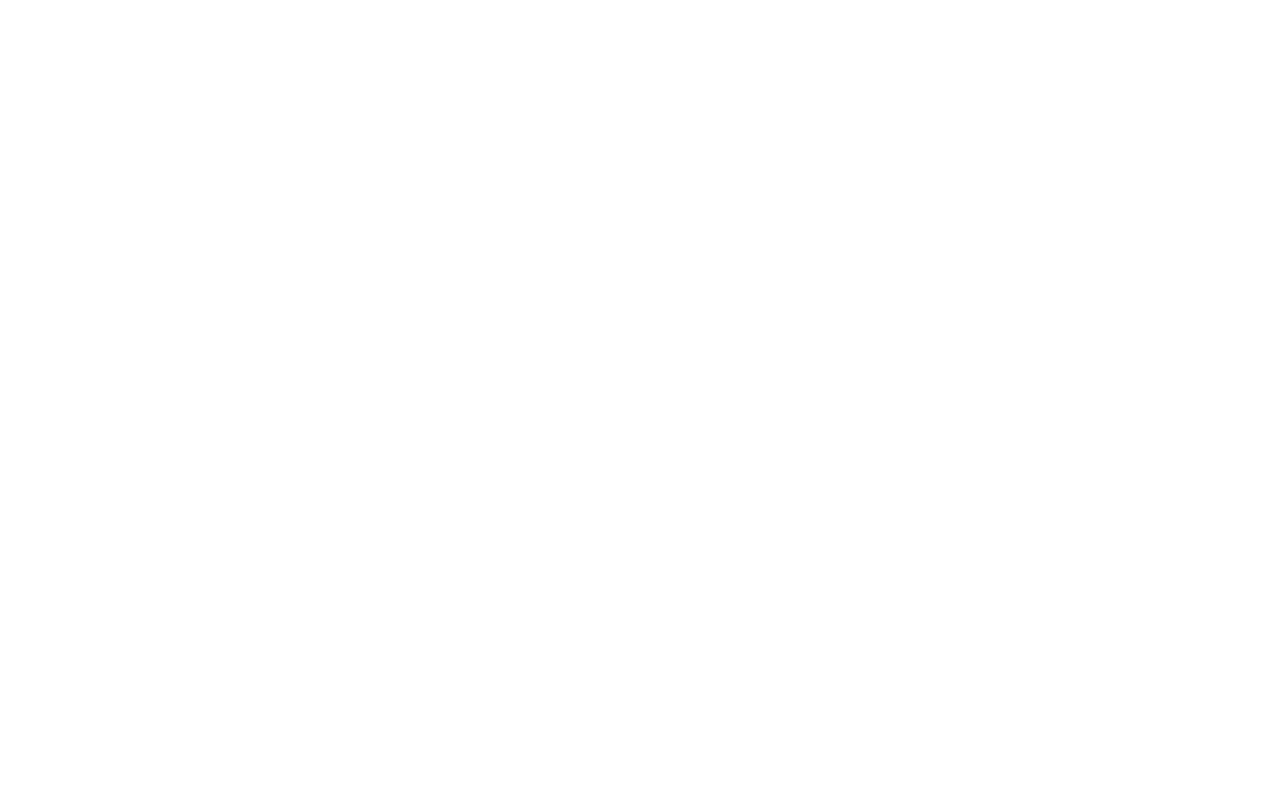
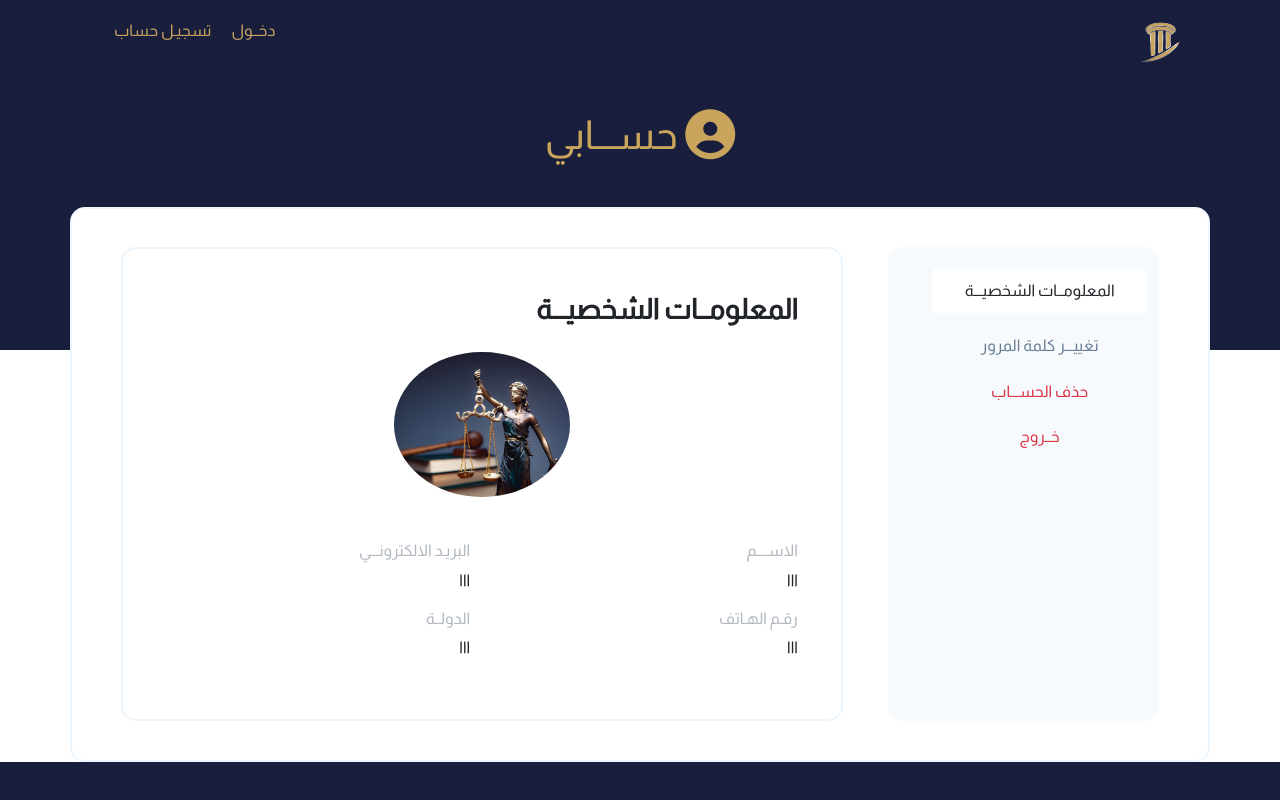
Before and after one commit to EmanGamal1/Lawer_Project, a Vue app: page /user-profile in a window 1280 px wide. Before the commit this address had no page. Shown: the top 800 px of the page. Built offline with nearby package versions, Linux system fonts and the light colour scheme.

Commit message:
profile design

```diff
--- a/src/components/FooterComponent/FooterComponent.vue
+++ b/src/components/FooterComponent/FooterComponent.vue
@@ -1,6 +1,7 @@
 <template>
-    <footer class="container">
-        <div class="row">
+    <footer class="footer container-fluid">
+        <div class="container">
+        <div class="row ">
             <div class="col-lg-2">
                 <img src="src/assets/images/icons/logoSite.png" alt="logoFooter" />
             </div>
@@ -68,13 +69,16 @@
                 2023 &copy;محــاماة، تم تصميمه من قبل العالميـــة
             </p>
         </div>
+    </div>
     </footer>
 </template>
 
 <style scoped>
-.container{
+.footer{
     color: white !important;
     font-size: 14px;
+    padding-top: 5%;
+    background-color: #181E3C;
 }
 li{
     list-style: none;
--- a/src/components/LoginInputs/LoginInputs.vue
+++ b/src/components/LoginInputs/LoginInputs.vue
@@ -41,6 +41,7 @@
                 if (response.status === 200) {
                     // Set the token in local storage
                     const token = response.data.token;
+                    console.log(response.data.token);
                     localStorage.setItem('token', token);
                 } else {
                     // Login failed, handle error
--- a/src/components/NavBarAuth/NavBarAuth.vue
+++ b/src/components/NavBarAuth/NavBarAuth.vue
@@ -1,6 +1,6 @@
 <template>
     <nav class="navbar">
-      <img src="./../../assets/images/icons/logo.png" alt="client" />
+      <router-link to="/"><img src="./../../assets/images/icons/logo.png" alt="client" /></router-link>
       <div class="d-flex">
         <img src="./../../assets/images/icons/langIcon.png" alt="client" />
         <p class="routeSpan">Ar</p>
--- a/src/components/NavBarSite/NavBarSite.vue
+++ b/src/components/NavBarSite/NavBarSite.vue
@@ -1,7 +1,7 @@
 <template>
     <div class="container">
         <nav class="navbar d-flex">
-        <img src="./../../assets/images/icons/logoSite.png" alt="client" />
+        <router-link to="/"><img src="./../../assets/images/icons/logoSite.png" alt="client" /></router-link>
         <div class="d-flex">
             <ul class="navbarLi">
                 <router-link to="/login" class="routeSpan"><li>دخــول</li></router-link>
--- /dev/null
+++ b/src/components/ProfileHeader/ProfileHeader.vue
@@ -0,0 +1,32 @@
+<template>
+    <div class="container-fluid">
+    <div class="row">
+        <div class="col-lg-6">
+            <img src="src/assets/images/profileHeader.png" alt="profileHeaderIMG" class="profileHeaderIMG" />
+        </div>
+        <div class="col-lg-6 headerText">
+            <h1>
+                <span class="coloredSpan">خدمـة</span>
+                 استشــارية<br/>
+                  قانونيــة متخصصــة
+            </h1>
+            <p>
+                تأسست الشركة في عام 1990 في كولكاتا بالهند كشركة قانونية للملكية الفكرية.
+            </p>
+        </div>
+    </div>
+</div>
+</template>
+
+<style scoped>
+.row{
+    color: white;
+}
+.profileHeaderIMG{
+    width: 400px;
+    height: auto;
+}
+.headerText{
+    margin-top: 6%;
+}
+</style>
--- /dev/null
+++ b/src/components/UserProfileDetails/UserProfileDetails.vue
@@ -0,0 +1,96 @@
+<template>
+    <h1 class="coloredSpan text-center mb-5">
+        <i class='fas fa-user-circle fa-lg'></i>
+        حســـابي</h1>
+        <div class="profileDetails container">
+            <div class="row wrapper">
+                <div class="sideBar col-lg-3">
+                    <ul class="profileUL">
+                        <li class="selected">المعلومــات الشخصيـــة</li>
+                        <li class="changePassSpan">تغييـــر كلمة المرور</li>
+                        <li class="text-danger">حذف الحســـاب</li>
+                        <li class="text-danger">خــروج</li>
+                    </ul>
+                </div>
+                <div class="personalInfo col-lg-8">
+                <h3>المعلومــات الشخصيـــة</h3>
+                <div class="row">
+                    <img src="src/assets/images/lady-justice-with-books-table.jpg" alt="profilePicture" class="profilePicture" />
+                </div>
+                <div class="row content">
+                    <div class="col-lg-6">
+                        <h6 class="infoTitle">الاســــم</h6>
+                        <p>ااا</p>
+                    </div>
+                    <div class="col-lg-6">
+                        <h6 class="infoTitle">البريـد الالكترونـــي</h6>
+                        <p>ااا</p>
+                    </div>
+                    <div class="col-lg-6">
+                        <h6 class="infoTitle">رقـم الهـاتف</h6>
+                        <p>ااا</p>
+                    </div>
+                    <div class="col-lg-6">
+                        <h6 class="infoTitle">الدولــة</h6>
+                        <p>ااا</p>
+                    </div>
+                </div>
+                </div>
+            </div>
+        </div>
+
+</template>
+
+<style scoped>
+.profileDetails{
+    border: 2px solid #EDF6FD;
+    border-radius: 15px;
+    background-color: white;
+    padding: 3%;
+}
+.wrapper{
+    justify-content: space-around;
+}
+.sideBar{
+    border-radius: 15px;
+    background-color: #F6FAFC;
+}
+.personalInfo{
+    border-radius: 15px;
+    border: 2px solid #EDF6FD;
+    padding: 4%;
+}
+.personalInfo h3{
+    font-weight: bold;
+    margin-bottom: 4%;
+}
+.profilePicture{
+    border-radius: 50%;
+    width: 200px;
+    height: auto;
+    margin: auto;
+}
+.infoTitle{
+    color: #B1B8C0;
+}
+.profileUL{
+    margin:auto;
+    list-style: none;
+    text-align: center;
+}
+.profileUL li{
+    margin-top: 10%;
+    cursor: pointer;
+}
+.selected{
+    background-color: white;
+    border-radius: 5px;
+    padding: 10px;
+}
+.changePassSpan{
+    color: #697E95;
+}
+.content{
+    margin-top: 7%;
+}
+</style>
--- a/src/main.ts
+++ b/src/main.ts
@@ -12,12 +12,10 @@
 import App from './App.vue'
 import router from './router'
 import axios from 'axios';
-import { library } from '@fortawesome/fontawesome-svg-core'
 import { faFacebook, faTwitter, faLinkedin } from '@fortawesome/free-brands-svg-icons'
-import { FontAwesomeIcon } from '@fortawesome/vue-fontawesome'
 
-library.add(faEye)
-library.add(faFacebook, faTwitter, faLinkedin)
+
+library.add(faEye, faFacebook, faTwitter, faLinkedin )
 
 const app = createApp(App)
 
--- a/src/router/index.ts
+++ b/src/router/index.ts
@@ -39,6 +39,11 @@
       name: 'reset-password',
       component: () => import('../views/ResetPassword/ResetPassword.vue')
     },
+    {
+      path: '/user-profile',
+      name: 'user-profile',
+      component: () => import('../views/UserProfile/UserProfile.vue')
+    },
   ]
 })
 
--- a/src/views/HomePage/HomePage.vue
+++ b/src/views/HomePage/HomePage.vue
@@ -3,7 +3,7 @@
 
 <template>
   <main>
-    <div class="bg">
+    <div class="backgroundIMG">
       <NavBarSite />
       <HeaderComponent />
     </div>
@@ -35,7 +35,7 @@
 </script>
 
 <style>
-.bg{
+.backgroundIMG{
   background-image: url("@/assets/images/backgroundimage.png");
   background-repeat: no-repeat;
   background-size: cover;
--- a/src/views/LoginLayout/LoginLayout.vue
+++ b/src/views/LoginLayout/LoginLayout.vue
@@ -1,8 +1,9 @@
 <template>
-    <div class="row">
-          <div class="col-6">
+    <div class="container-fluid ">
+      <div class="row">
+          <div class="container-fluid col-6">
               <NavBarAuth />
-              <div class="container-fluid loginContent">
+              <div class="loginContent">
             <h2>{{ title }}</h2>
             <p>{{ description }}</p>
             <div class="container">
@@ -11,7 +12,7 @@
               </div>
           </div>
           <div class="col-6 loginAvatar"></div>
-      </div>
+      </div></div>
     </template>
 
   <script>
@@ -43,6 +44,7 @@
     background-image: url("./../../assets/images/loginAvatar.png");
     background-size: cover;
     background-repeat: no-repeat;
+    min-height: 100vh;
 }
 .loginContent{
     padding: 16%;
--- /dev/null
+++ b/src/views/UserProfile/UserProfile.vue
@@ -0,0 +1,28 @@
+<template>
+    <div class="userProfile">
+        <NavBarSite />
+        <UserProfileDetails />
+        <FooterComponent />
+    </div>
+</template>
+
+<script>
+import NavBarSite from '@/components/NavBarSite/NavBarSite.vue'
+import UserProfileDetails from '@/components/UserProfileDetails/UserProfileDetails.vue'
+import FooterComponent from '@/components/FooterComponent/FooterComponent.vue'
+
+export default {
+    components: {
+        NavBarSite,
+        FooterComponent,
+        UserProfileDetails
+    }
+}
+</script>
+
+<style scoped>
+.userProfile{
+    background-color: #181E3C;
+    height: 350px;
+}
+</style>
```
Also changed, not shown: src/assets/images/backgroundimage.png, src/assets/images/profileHeader.png (added).
